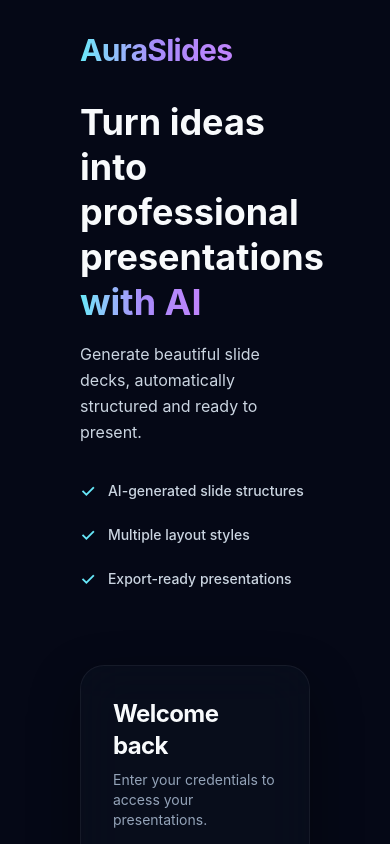
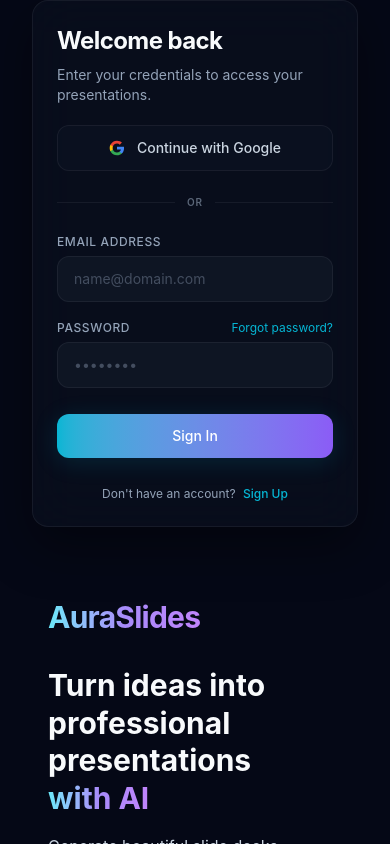
Before and after one commit to isru-dev/AuraSlides, a React (Vite) app: page /login in a window 390 px wide. Shown: the top 844 px of the page. Built offline with nearby package versions, Linux system fonts and the light colour scheme.

Commit message:
fix the mobile design

```diff
--- a/src/pages/Login.jsx
+++ b/src/pages/Login.jsx
@@ -1,15 +1,15 @@
 export function Login() {
   return (
-    <section className="grid grid-cols-1 lg:grid-cols-2  mx-auto items-center min-h-screen px-20 gap-10 lg:gap-4 bg-[#050816] ">
+    <section className="grid grid-cols-1 lg:grid-cols-2  mx-auto items-center min-h-screen px-8 lg:px-20 gap-10 lg:gap-4 bg-[#050816] ">
 
 
-      <div className="flex flex-col justify-center py-8 lg:py-12 h-full">
+      <div className="flex flex-col justify-center py-8 lg:py-12 h-full order-2 lg:order-1 px-4">
         <h1 className="bg-gradient-to-r from-[#67E8F9] via-[#A78BFA] to-[#C084FC] bg-clip-text text-transparent font-bold tracking-tight text-3xl mb-8 self-start">
           AuraSlides
         </h1>
 
 
-        <p className="text-[#F8FAFC] font-bold text-4xl lg:text-5xl leading-tight mb-4">
+        <p className="text-[#F8FAFC] font-bold text-3xl sm:text-4xl lg:text-5xl leading-tight mb-4">
           Turn ideas into
           <br />
           professional presentations
@@ -41,7 +41,7 @@
         </ul>
       </div>
 
-      <div className="w-full max-w-md bg-[#0B1220]/60 border border-[rgba(255,255,255,0.06)] backdrop-blur-xl rounded-3xl shadow-[0_20px_50px_rgba(0,0,0,0.4)] flex flex-col p-8 sm:p-10 gap-6 justify-self-center  ">
+     <div className="w-full max-w-md bg-[#0B1220]/60 border border-[rgba(255,255,255,0.06)] backdrop-blur-xl rounded-2xl sm:rounded-3xl shadow-[0_20px_50px_rgba(0,0,0,0.4)] flex flex-col p-6 sm:p-8 lg:p-10 gap-5 sm:gap-6 justify-self-center order-1 lg:order-2">
         <div>
           <h2 className="text-2xl sm:text-3xl font-bold text-[#F8FAFC] tracking-tight">
             Welcome back
```
